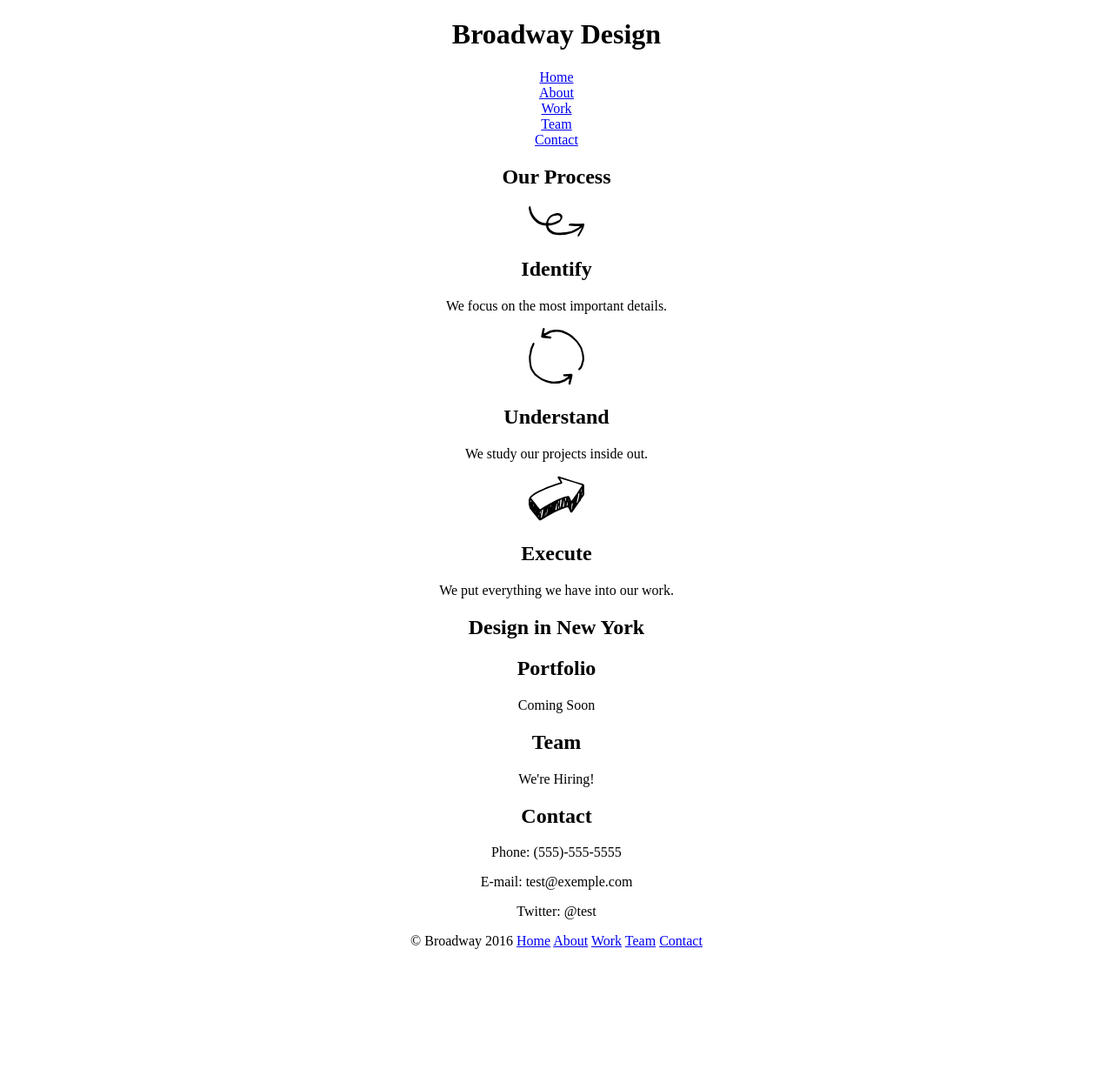
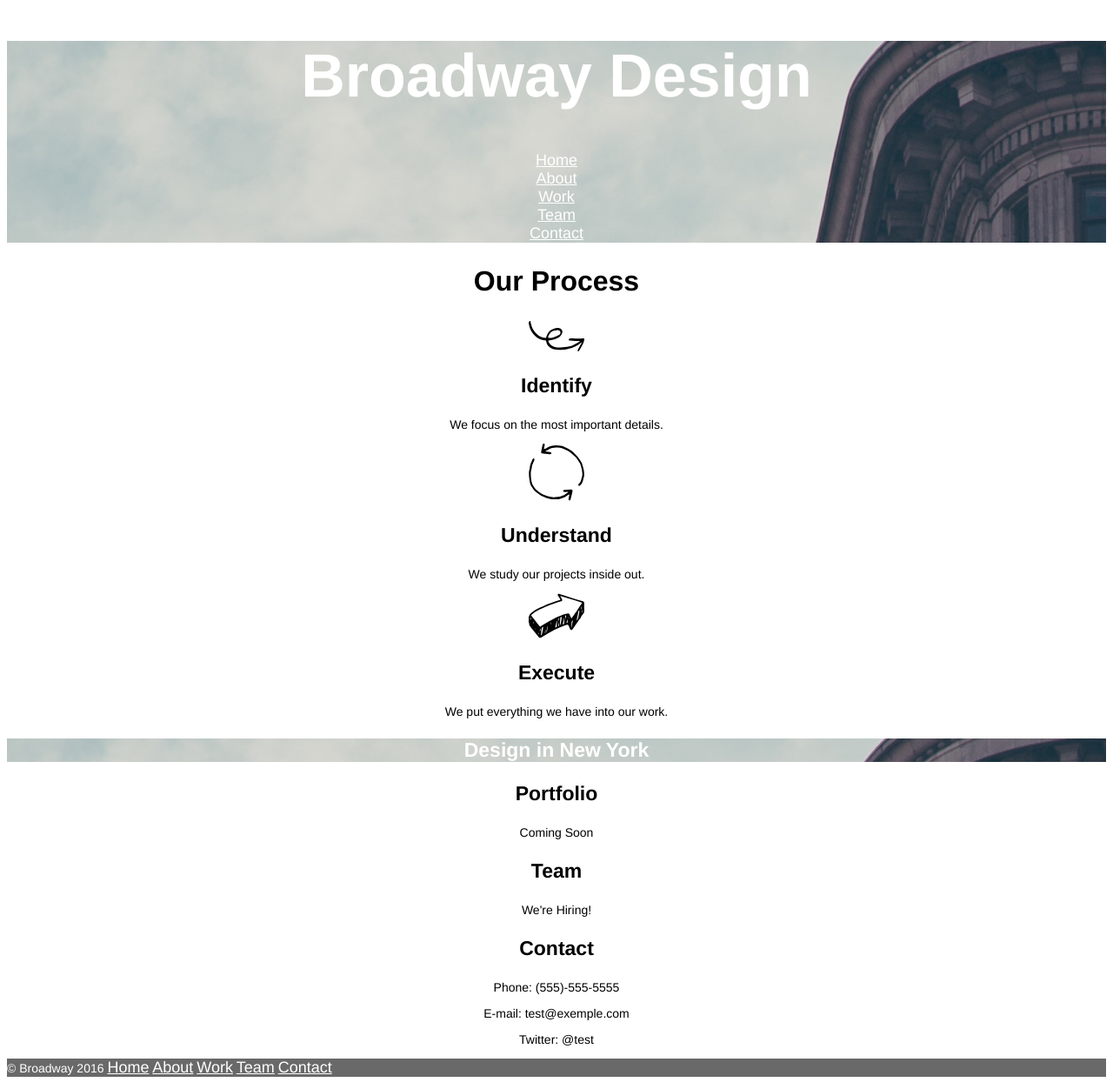
Before and after one commit to sylhars/broadway, a plain HTML site: page index.html in a window 1280 px wide. Shown: the whole page at 87% size. Before the commit the page ends 1107 px from the top, so only its background shows below. Drawn offline with Linux system fonts and the light colour scheme.

Commit message:
add style

```diff
--- a/index.html
+++ b/index.html
@@ -6,7 +6,7 @@
     <link href="./ressources/css/style.css" type="text/css" rel="stylesheet">
   </head>
   <body>
-    <div class="header">
+    <div class="entete">
        <h1>Broadway Design</h1>
        <nav>
          <a href="#">Home</a> <br>
@@ -19,26 +19,26 @@
     <div id="About">
       <h2>Our Process</h2>
       <p> <img src="./ressources/images/identify.svg" alt="identify"></p>
-      <h2>Identify</h2>
+      <h3>Identify</h3>
       <p>We focus on the most important details.</p>
       <p><img src="./ressources/images/understand.svg" alt="understand"></p>
-      <h2>Understand</h2>
+      <h3>Understand</h3>
       <p>We study our projects inside out.</p>
       <p><img src="./ressources/images/execute.svg" alt="execute"></p>
-      <h2>Execute</h2>
+      <h3>Execute</h3>
       <p>We put everything we have into our work.</p>
     </div>
     <div id="Work">
-      <h2>Design in New York</h2>
-      <h2>Portfolio</h2>
+      <h3 id="h3work">Design in New York</h3>
+      <h3>Portfolio</h3>
       <p>Coming Soon</p>
     </div>
     <div id="Team">
-      <h2>Team</h2>
+      <h3>Team</h3>
       <p>We're Hiring!</p>
     </div>
     <div id="Contact">
-      <h2>Contact</h2>
+      <h3>Contact</h3>
       <p>Phone: (555)-555-5555</p>
       <p>E-mail: test@exemple.com</p>
       <p>Twitter: @test</p>
--- a/ressources/css/style.css
+++ b/ressources/css/style.css
@@ -1,3 +1,47 @@
 body{
   text-align: center;
+  font-family: Helvetica;
 }
+
+.entete {
+  background-image: url(../../ressources/images/the-flatiron-building.png);
+}
+
+.entete h1 {
+  font-size: 70px;
+  font-weight: bold;
+  color: white;
+}
+
+a {
+  font-size: 18px;
+  color: white;
+}
+
+#About h2 {
+  font-size: 32px;
+  font-weight: bold;
+}
+
+h3 {
+  font-size: 23px;
+  font-weight: bold;
+}
+
+p {
+  font-size: 14px;
+}
+
+#h3work {
+  font-size: 23px;
+  font-weight: bold;
+  color: white;
+  background-image: url(../../ressources/images/the-flatiron-building.png);
+}
+
+.footer {
+  font-size: 11px;
+  color: white;
+  background-color: dimgray;
+  text-align: left;
+  }
```
